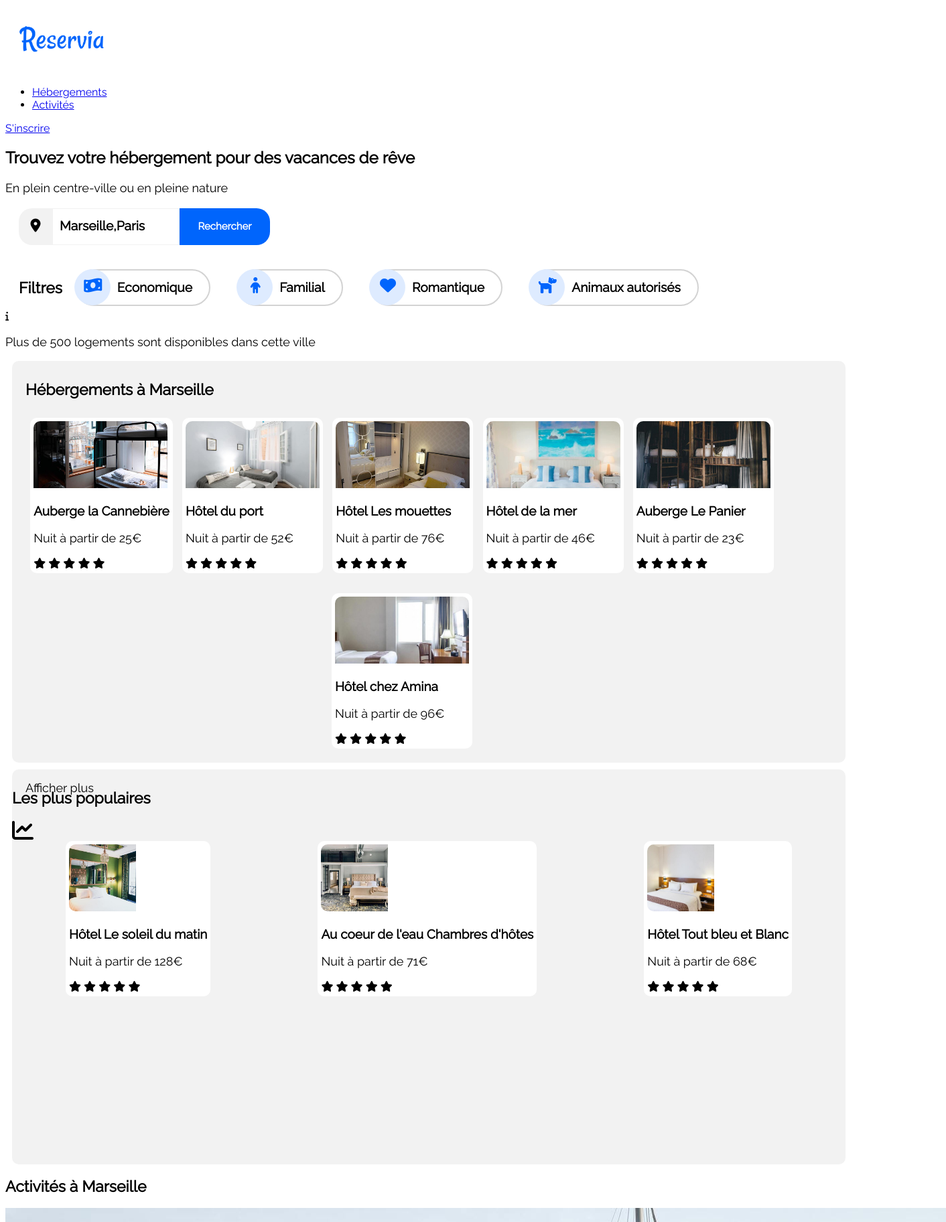
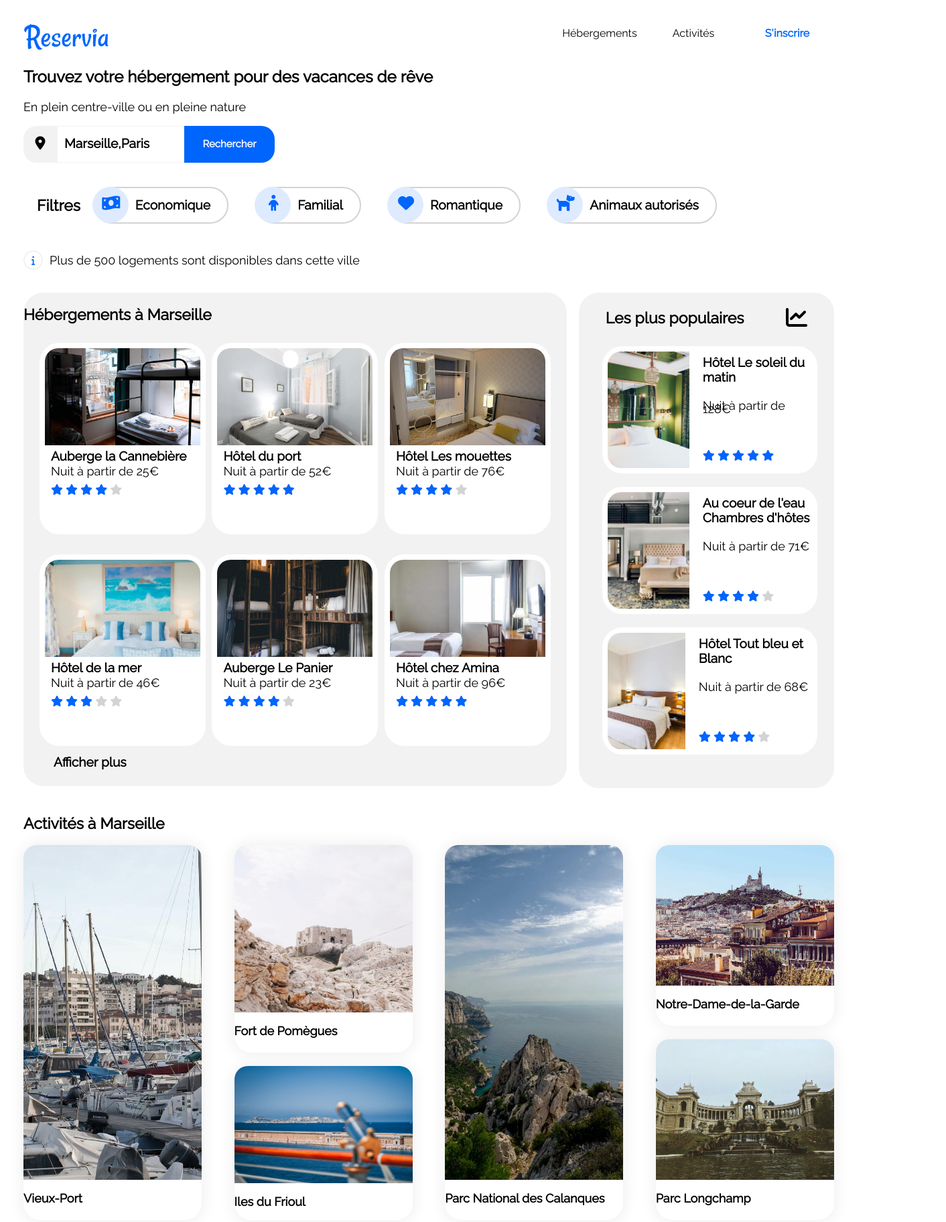
Before and after one commit to OmarZoldik/OmarDerouich_2_05112020, a plain HTML site: page Index.html in a window 1280 px wide. Shown: the top 1825 px of the page at 67% size, 1412 px wide, since content can reach past the window. Drawn offline with Linux system fonts and the light colour scheme.

Commit message:
CSS modification /header,main,footer/(en cours)

```diff
--- a/Style.css
+++ b/Style.css
@@ -1,116 +1,165 @@
-@import url('https://fonts.googleapis.com/css2?family=Raleway&display=swap');
+@import url("https://fonts.googleapis.com/css2?family=Raleway&display=swap");
 
+* {
+  font-family: "Raleway";
+}
 
-body{
+h1 {
+  font-weight: bold;
+}
 
+h2 {
+  font-size: 23px;
+}
+
+h3 {
+  font-size: 19px;
+  font-weight: bold;
+}
+
+h4 {
+  font-size: 18px;
+}
+
+p {
+  font-size: 18px;
+}
+
+a {
+  color: black;
+  text-decoration: none;
+}
+
+body {
+  margin: 0 auto;
   max-width: 1650px;
   font-size: 100%;
 }
 
-
-
-*{
-    font-family: 'Raleway';
-    box-sizing: border-box;
-
+main {
+  padding-left: 35px;
+  padding-right: 35px;
 }
 
-h1{
-    font-weight: bold;
+/*----------------------------------------------------------------------
+-----------------------------HEADER-----------------------------
+-----------------------------------------------------------------------*/
+
+#img-logo-Reservia {
+  height: 60px;
+  margin-top: 25px;
+  object-fit: scale-down;
+  float: left;
 }
 
-h2{
-    font-size: 23px;
+header {
+  height: 80px;
+  padding-left: 35px;
+  padding-right: 35px;
 }
 
-h3{
-    font-size: 19px;
-    font-weight: bold;
+.navigation1 {
+  width: 140px;
+  height: 100%;
+  padding-top: 40px;
 }
 
-h4{
-    font-size: 18px;
-
+.navigation1:hover {
+  border-top: 3px solid #0065fc;
+  color: #0065fc;
+  font-weight: 600;
 }
 
-p{
-    font-size: 18px;
+.navigation2 {
+  width: 140px;
+  height: 100%;
+
+  padding-top: 40px;
 }
 
-
-
-/*------------------------HEADER------------------------*/
-
-
-#img-logo-Reservia{
-
-    height: 60px;
-    margin: 20px;
+.navigation2:hover {
+  border-top: 3px solid #0065fc;
+  color: #0065fc;
+  font-weight: 600;
 }
 
+.subscribe a {
+  width: 140px;
+  height: 100%;
 
-#header-bar{
-
-    display: flex;
-    justify-content: spa;
+  padding-top: 40px;
+  font-weight: 600;
+  color: #0065fc;
 }
 
-#header-bar-left{
-
-
+.subscribe a:hover {
+  background-color: #0065fc;
+  border-bottom-left-radius: 25px;
+  border-bottom-right-radius: 25px;
+  color: white;
 }
 
-
-.navigation1{
-
+nav {
+  display: grid;
+  grid-template-columns: 1fr auto auto;
 }
 
-.navigation2{
-
+nav ul {
+  display: flex;
+  margin: 0px;
+  padding: 0px;
+  list-style: none;
 }
 
-.subscribe {
-    color: #0065FC;
+li a {
+  text-align: center;
+  text-decoration: none;
+  color: black;
+  height: 100%;
 }
 
+nav a {
+  display: block;
+  text-align: center;
+  text-decoration: none;
+  color: black;
+}
 
+/*----------------------------------------------------------------------
+-----------------------------BARRE DE RECHERCHE-----------------------------
+-----------------------------------------------------------------------*/
 
-/*------------------------BARRE DE RECHERCHE------------------------*/
-
-
-#search-section{
+#search-section {
   display: flex;
   height: 55px;
-    margin: 20px;
+  margin-top: 15px;
 }
 
-.logo-localisation{
+.logo-localisation {
   position: relative;
   height: 55px;
-    background-color: #F2F2F2;
+  background-color: #f2f2f2;
   width: 50px;
   border-top-left-radius: 20px;
   border-bottom-left-radius: 20px;
-
 }
 
-.fa-map-marker-alt{
+.fa-map-marker-alt {
   position: absolute;
-    color:black;
+  color: black;
   top: 25px;
   left: 25px;
   transform: translate(-50%, -50%);
 }
 
-
-.search-bar{
+.search-bar {
   display: flex;
   justify-content: flex-start;
   width: 450px;
 }
 
-.rechercher{
-    background-color: #0065FC;
+.rechercher {
+  background-color: #0065fc;
   border-top-right-radius: 20px;
   border-bottom-right-radius: 20px;
   width: 135px;
@@ -119,14 +168,13 @@ p{
   font-weight: bold;
 }
 
-
-.rechercher span{
+.rechercher span {
   font-size: 15px;
   font-weight: bold;
 }
 
-.type-search{
-    border: 0.5px #F2F2F2 solid;
+.type-search {
+  border: 0.5px #f2f2f2 solid;
   width: 190px;
   font-weight: bold;
   padding-left: 10px;
@@ -139,9 +187,18 @@ input::placeholder {
   font-size: 1.2em;
 }
 
-/*------------------------BAR DES FILTRE------------------------*/
+nav ul {
+  display: flex;
+  margin: 0px;
+  padding: 0px;
+  list-style: none;
+}
 
-#filters-section{
+/*----------------------------------------------------------------------
+-----------------------------BAR DES FILTRE-----------------------------
+-----------------------------------------------------------------------*/
+
+#filters-section {
   display: flex;
   align-items: center;
   justify-content: start;
@@ -150,7 +207,7 @@ input::placeholder {
   flex-wrap: wrap;
 }
 
-#filters-section h2{
+#filters-section h2 {
   margin: 20px;
 }
 
@@ -161,7 +218,7 @@ input::placeholder {
   width: 950px;
 }
 
-#filters-section button{
+#filters-section button {
   display: flex;
   align-items: center;
   background-color: white;
@@ -171,337 +228,383 @@ input::placeholder {
   font-weight: bold;
   padding-right: 15px;
   white-space: nowrap;
-    transition: transform .2s;
+  transition: transform 0.2s;
   margin-right: 20px;
 }
 
-#filters-section button:hover{
-
-    background-color:#DEEBFF;
-    border: 2px #DEEBFF solid;
+#filters-section button:hover {
+  background-color: #deebff;
+  border: 2px #deebff solid;
   transform: scale(1.03);
 }
 
-#filters-section button:focus{
-
-    background-color:#DEEBFF;
-    border: 2px #DEEBFF solid;
-
+#filters-section button:focus {
+  background-color: #deebff;
+  border: 2px #deebff solid;
 }
 
-.filtre-button span{
+.filtre-button span {
   font-size: 1.2rem;
   margin-right: 10px;
 }
 
-.circle-icon-filter{
+.circle-icon-filter {
   position: relative;
-    background-color: #DEEBFF;
+  background-color: #deebff;
   border-radius: 50%;
   height: 54px;
   width: 54px;
   margin-left: -10px;
-
 }
-.icon-filter{
+.icon-filter {
   position: absolute;
-    color:#0065FC;
+  color: #0065fc;
   top: 25px;
   left: 28px;
   transform: translate(-50%, -50%);
 }
 
+/*---------------------------------------------------------------------
+------------------------INFORMATION SUR LA DESTINATION------------------------
+-----------------------------------------------------------------------*/
 
-
-
-/*------------------------les plus populaires------------------------*/
-
-#grand-menu-1{
-
-    display: flex;
-    flex-direction: row-reverse;
+/*CERCLE LOGO INFO*/
+.circle-icon-info {
+  position: relative;
+  height: 25px;
+  width: 25px;
+  border: #f2f2f2 2px solid;
+  border-radius: 50%;
+  background-color: white;
+  margin-right: 10px;
 }
 
+/*LOGO INFO*/
+.fa-info {
+  position: absolute;
+  top: 50%;
+  left: 50%;
+  transform: translate(-50%, -50%);
+  color: #0065fc;
+}
 
+#info {
+  display: flex;
+  align-items: center;
+  flex-direction: row;
+  width: 100%;
+  padding-top: 20px;
+  padding-bottom: 20px;
+  white-space: nowrap;
+}
 
+/*---------------------------------------------------------------------
+------------------------la section des chambres------------------------
+-----------------------------------------------------------------------*/
 
-#graph-icon-case{
-
+#principal-display {
   display: flex;
   justify-content: space-between;
-    padding-left: 20px;
-    padding-right: 20px;
-    align-items: baseline;
 }
 
+/*----------------------------------------------------------------------
+------------------------Hebergements a marseille------------------------
+------------------------------------------------------------------------*/
 
-
-
-.image-size-popular{
-
-    height: 100px;
-    width: 100px;
+.image-size-rooms {
+  padding: 0px 0px 0px 0px;
+  border-top-left-radius: 20px;
+  border-top-right-radius: 20px;
   object-fit: cover;
-    border-top-left-radius: 10px;
-    border-bottom-left-radius: 10px;
-
+  object-position: 0 50%;
+  width: 100%;
+  height: 145px;
 }
 
-
-#most-populaires{
-
-    background-color: #F2F2F2;
-    border-radius: 10px;
-    padding-top: 10PX;
-    padding-bottom: 30PX;
-    margin: 10px;
-    height: 590px;
-
-
+#rooms-in-marseille {
+  background-color: #f2f2f2;
+  border-radius: 30px;
+  width: 67%;
+  height: 100%;
+  display: flex;
+  flex-direction: column;
 }
 
-
-
-
-#section-most-popular{
-
-    display: flex;
-    flex-wrap: wrap;
-    justify-content: space-around;
-
+.rooms-in-marseille h2 {
+  padding: 5px 0px 0px 45px;
 }
 
-
-.square-most-popular{
-
-    background-color: white;
-    border-radius: 10px;
-    padding:5px 5PX 5px ;
-    margin-bottom: 20px;
+#section-rooms-in-marseille {
+  display: flex;
+  justify-content: space-around;
+  flex-wrap: wrap;
+  height: 600px;
+  padding: 10px 19px;
 }
 
-
-
-
-/*------------------------Hebergements a marseille------------------------*/
-
-
-.image-size-rooms{
-
-    height: 100px;
-    width: 200px;
-    object-fit: cover;
-    border-top-left-radius: 10px;
-    border-top-right-radius: 10px;
-
+.square-rooms-in-marseille {
+  text-decoration: none;
+  margin-bottom: 30px;
+  color: black;
+  height: 45%;
+  width: 30%;
+  background-color: white;
+  border-radius: 30px;
+  border: 8px solid white;
 }
 
-#rooms-in-marseille{
-
-    background-color: #F2F2F2;
-    border-radius: 10px;
-    padding:10px 100PX 20px 20px ;
-    height: 600px;
-    margin: 10px;
-
+.square-rooms-in-marseille :hover {
+  transform: scale(1.015);
+  cursor: pointer;
 }
 
-
-
-#section-rooms-in-marseille{
-
-    display: flex;
-    flex-wrap: wrap;
-    justify-content: space-around;
-    padding-top: 10PX;
+.text-logo-rooms-marseille {
+  margin: -8px 5px 10px 9px;
+  line-height: 3px;
 }
 
-
-.square-rooms-in-marseille{
-
-    background-color: white;
-    border-radius:10px ;
-    padding:5px 5PX 5px  ;
-    margin-bottom: 30px;
-
-
+.blue {
+  color: #0065fc;
 }
 
-#h2-rooms-marseille{
-
-
+.grey {
+  color: lightgrey;
 }
 
-/*------------------------Activités a marseille------------------------*/
+#more {
+  padding: 5px 0px 0px 45px;
+  margin: 0px 0px 25px 0px;
+  font-weight: 800;
+  font-size: 1.2rem;
+}
 
+/*----------------------------------------------------------------------
+------------------------les plus populaires------------------------
+------------------------------------------------------------------------*/
 
-.image-size-activty-1{
+#title-case-right {
+  display: flex;
+  align-items: center;
+  flex-direction: row;
+  justify-content: space-between;
+  padding: 5px 40px 0px;
+}
 
-    height: 400px;
-    width: 300PX;
+.image-size-popular {
+  width: 40%;
+  height: 174px;
   object-fit: cover;
   border-top-left-radius: 20px;
-    border-top-right-radius: 20px;
-
+  border-bottom-left-radius: 20px;
 }
 
+#most-populaires {
+  background-color: #f2f2f2;
+  display: flex;
+  flex-direction: column;
+  height: 100%;
+  width: 31.5%;
+  border-radius: 30px;
+}
 
-.image-size-activty-2{
+#section-most-popular {
+  display: flex;
+  flex-flow: column wrap;
+  justify-content: space-between;
+  padding: 10px 35px 30px;
+  height: 100%;
+  width: 100%;
+}
 
-    height: 100px;
-    width: 200px;
-    object-fit: cover;
+.square-most-popular {
+  background-color: white;
+  border-radius: 30px;
+  border: 8px solid white;
+  margin-bottom: 20px;
+  display: flex;
+  flex-direction: row;
+  width: 80%;
+  height: 30%;
+}
+
+.square-most-popular :hover {
+  transform: scale(1.015);
+  cursor: pointer;
+}
+
+.square-most-popular a {
+  display: flex;
+}
+
+.text-logo-most-popular {
+  line-height: 5px;
+  margin-left: 20px;
+  position: relative;
+  height: 100%;
+}
+
+.text-logo-most-popular p {
+  position: absolute;
+  top: 60px;
+}
+
+.text-logo-most-popular h3 {
+  line-height: 22px;
+  white-space: normal;
+  margin-top: 5px;
+}
+
+.star-logo-right {
+  position: absolute;
+  bottom: -95px;
+}
+
+/*----------------------------------------------------------------------
+------------------------Activités a marseille------------------------
+------------------------------------------------------------------------*/
+
+#Activity-in-marseille {
+  width: 100%;
+  height: auto;
+  padding-top: 20px;
+}
+
+.Section-activity {
+  display: flex;
+  justify-content: space-between;
+  width: 100%;
+  height: auto;
+}
+
+.Section-activity a {
+  transition: transform 0.2s;
+}
+
+.Section-activity a:hover {
+  transform: scale(1.015);
+}
+
+.big-picture-link {
+  height: 560px;
+  width: 22%;
+  border-radius: 25px;
+}
+
+.little-picture-column {
+  width: 100%;
+}
+
+.picture-pomegues {
+  height: 310px;
+  border-radius: 25px;
+}
+
+.picture-frioul {
+  height: 230px;
+  border-radius: 25px;
+}
+
+.picture-link-right {
+  height: 270px;
+  border-radius: 25px;
+}
+
+.square-article {
+  background-color: white;
+  box-shadow: 0px 0px 20px 5px #f2f2f2;
+  border-radius: 25px;
+  height: 100%;
+  width: 100%;
+}
+
+.columns-picture {
+  display: flex;
+  flex-direction: column;
+  justify-content: space-between;
+  height: 560px;
+  width: 22%;
+}
+
+.Section-activity img {
   border-top-left-radius: 20px;
   border-top-right-radius: 20px;
-
 }
 
-
-#Activity-in-marseille{
-
-
+.image-size-activty {
+  width: 100%;
 }
 
-
-
-#Section-activity-in-marseille{
-
-    display: flex;
-    justify-content: space-around;
-    flex-flow: wrap;
-
+.vieux-port {
+  object-fit: cover;
+  height: 500px;
+  margin-bottom: -11px;
 }
 
+.pomegues {
+  object-fit: cover;
+  object-position: 0 40%;
 
-
-
-
-.square-activity-in-marseille-1{
-
-
-    background-color: white;
-    box-shadow: 0px 0px 20px 5px #F2F2F2;
-    border-radius: 20px;
-    height: 460px;
+  height: 250px;
+  margin-bottom: -11px;
 }
 
-.square-activity-in-marseille-2{
+.frioul {
+  object-fit: cover;
+  object-position: 0 10%;
 
+  height: 175px;
+  margin-bottom: -11px;
+}
+.calanques {
+  object-fit: cover;
+  object-position: 50% 0%;
 
-    background-color: white;
-    box-shadow: 0px 0px 20px 5px #F2F2F2;
-    border-radius: 20px;
-    height: 160px;
+  height: 500px;
+  margin-bottom: -11px;
+}
+.notredame {
+  object-fit: cover;
+  height: 210px;
+  margin-bottom: -11px;
 }
 
-.square-activity-in-marseille-3{
-
-
-    background-color: white;
-    box-shadow: 0px 0px 20px 5px #F2F2F2;
-    border-radius: 20px;
-    height: 160px;
+.longchamp {
+  object-fit: cover;
+  object-position: 0 10%;
+  height: 210px;
+  margin-bottom: -11px;
 }
 
+/*----------------------------------------------------------------------
+--------------------------------FOOTER--------------------------------
+------------------------------------------------------------------------*/
 
-.square-activity-in-marseille-4{
-
-
-    background-color: white;
-    box-shadow: 0px 0px 20px 5px #F2F2F2;
-    border-radius: 20px;
-    height: 460px;
-}
-
-
-.square-activity-in-marseille-5{
-
-
-    background-color: white;
-    box-shadow: 0px 0px 20px 5px #F2F2F2;
-    border-radius: 20px;
-    height: 160px;
-}
-
-.square-activity-in-marseille-6{
-
-
-    background-color: white;
-    box-shadow: 0px 0px 20px 5px #F2F2F2;
-    border-radius: 20px;
-    height: 160px;
-}
-
-
-#columns-activity-in-marseille-2-3{
-
-    display: flex;
-    flex-direction: column;
-
-}
-
-
-
-#columns-activity-in-marseille-5-6{
-
-    display: flex;
-    flex-direction: column;
-
-}
-
-
-
-
-/*------------------------FOOTER------------------------*/
-
-
-footer{
-    background-color: #F2F2F2;
+footer {
+  background-color: #f2f2f2;
   width: auto;
   margin-top: 50px;
   padding-bottom: 30px;
 }
 
 #menu-footer {
-
   display: flex;
+  flex-direction: row;
+  justify-content: flex-start;
   line-height: 30px;
-    padding-left: 50px;
-    padding-right: 50px;
+  padding-left: 3.5em;
+  padding-right: 3.5em;
 }
 
-.h3-footer{
-
-
+.footer-columns {
+  width: 33%;
+  white-space: nowrap;
 }
 
-#footer-1{
-
-    flex-grow: 1;
-
-
-}
-
-#footer-2{
-
-    flex-grow: 1;
-
-}
-
-#footer-3{
-
-    flex-grow: 2;
-
-}
-
-
 footer ul {
-
   list-style: none;
   padding: 0px;
 }
 
-footer h3{
-
+footer h3 {
   margin-bottom: -10px;
 }
```
Lines whose indentation alone changed are shown as unchanged.
